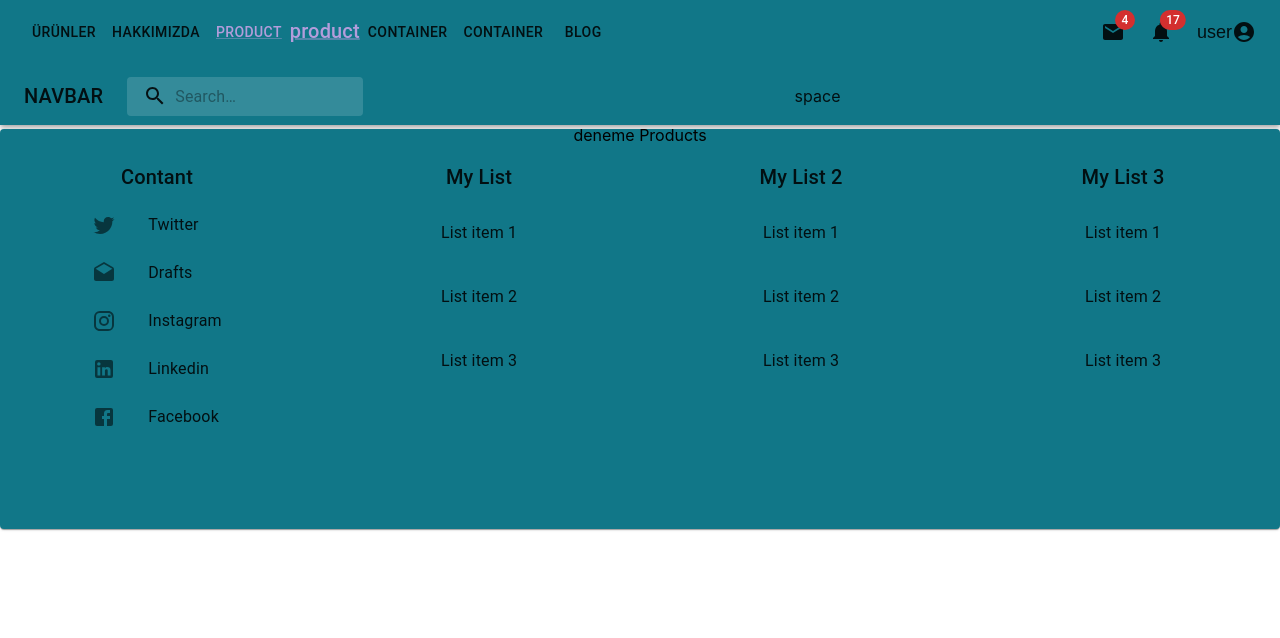
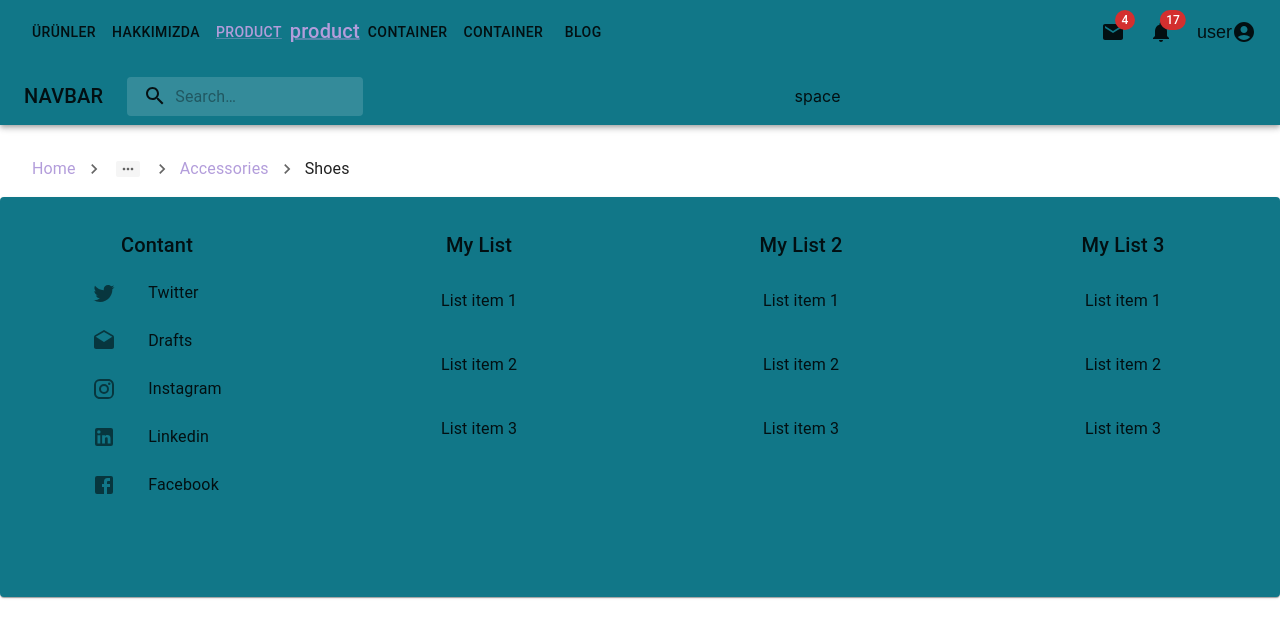
Before and after one commit to aslanvedat/web-sitesi, a React (Create React App) app: page /products in a window 1280 px wide. Shown: the top 638 px of the page. Built offline with nearby package versions, Linux system fonts and the light colour scheme.

Commit message:
breadcrumbs disari tasindi

```diff
--- a/src/App.js
+++ b/src/App.js
@@ -6,6 +6,7 @@ import theme from "./Theme";
 import { Footer } from "./components/Footer";
 import { Route, Routes, BrowserRouter } from "react-router-dom";
 import { Products } from "./components/Products";
+import { Breadcrumbss } from "./components/Breadcrumbss";
 
 //boyutlarla alakali 45. videoya bak!!!
 function App() {
@@ -13,7 +14,7 @@ function App() {
     <ThemeProvider theme={theme}>
       <div className="App">
         <Navbar />
-
+        <Breadcrumbss />
         <BrowserRouter>
           <Routes>
             <Route path="/" element={<Home />} />
--- /dev/null
+++ b/src/components/Breadcrumbss.js
@@ -0,0 +1,20 @@
+import { Box, Breadcrumbs, Link, Typography } from '@mui/material'
+import React from 'react'
+import NavigateNextIcon from "@mui/icons-material/NavigateNext";
+export const Breadcrumbss = () => {
+    {/*Breadcrumbs ici sonra siteye uygun sekilde duzenlenmeli */ }
+    return (
+
+        < Box m={2} padding={2} sx={{ width: "25vw" }} >
+            {/* <Breadcrumbs aria-label="breadcrumb" separator="-"> */}
+            < Breadcrumbs aria-label="breadcrumb" separator={< NavigateNextIcon fontSize="small" />}
+                maxItems={3} itemsAfterCollapse={2} >
+                <Link underline="hover" href="#">Home</Link>
+                <Link underline="hover" href="#">Catalog</Link>
+                <Link underline="hover" href="#">Accessories</Link>
+                <Typography color={"text.primary"}>Shoes</Typography>
+            </Breadcrumbs >
+        </Box >
+
+    )
+}
--- a/src/components/Home.js
+++ b/src/components/Home.js
@@ -1,11 +1,9 @@
-import { Box, Grid, Paper, Card, CardActions, CardContent, CardMedia, Typography, Button, Breadcrumbs, Link } from "@mui/material"
+import { Box, Link } from "@mui/material"
 import * as React from 'react';
-import { Navbar } from "./Navbar"
-import NavigateNextIcon from "@mui/icons-material/NavigateNext";
+
 import { ProductBar } from "./ProductBar";
 import { MainContant } from "./MainContant";
 import { CurrentSlider } from "./CurrentSlider";
-import { Footer } from "./Footer"
 export const Home = () => {
 
 
@@ -15,35 +13,10 @@ export const Home = () => {
 
     return (
         <Box >
-
-
-
             <CurrentSlider />
-
-
-            {/*Breadcrumbs ici sonra siteye uygun sekilde duzenlenmeli */}
-            <Box m={2} padding={2}>
-                {/* <Breadcrumbs aria-label="breadcrumb" separator="-"> */}
-                <Breadcrumbs aria-label="breadcrumb" separator={<NavigateNextIcon fontSize="small" />}
-                    maxItems={3} itemsAfterCollapse={2} >
-                    <Link underline="hover" href="#">Home</Link>
-                    <Link underline="hover" href="#">Catalog</Link>
-                    <Link underline="hover" href="#">Accessories</Link>
-                    <Typography color={"text.primary"}>Shoes</Typography>
-                </Breadcrumbs>
-            </Box>
-
-
             <ProductBar />
-
-
-
-
             <MainContant />
-
             <ProductBar />
-
-
         </Box>
     )
 }
--- a/src/components/Products.js
+++ b/src/components/Products.js
@@ -4,8 +4,13 @@ import { MainContant } from './MainContant'
 
 export const Products = () => {
     return (
-        <Box>
-            deneme Products
+        <Box >
+
+            <Box ></Box>
+            <Box>
+                <Box></Box>
+                <Box></Box>
+            </Box>
         </Box>
     )
 }
```
